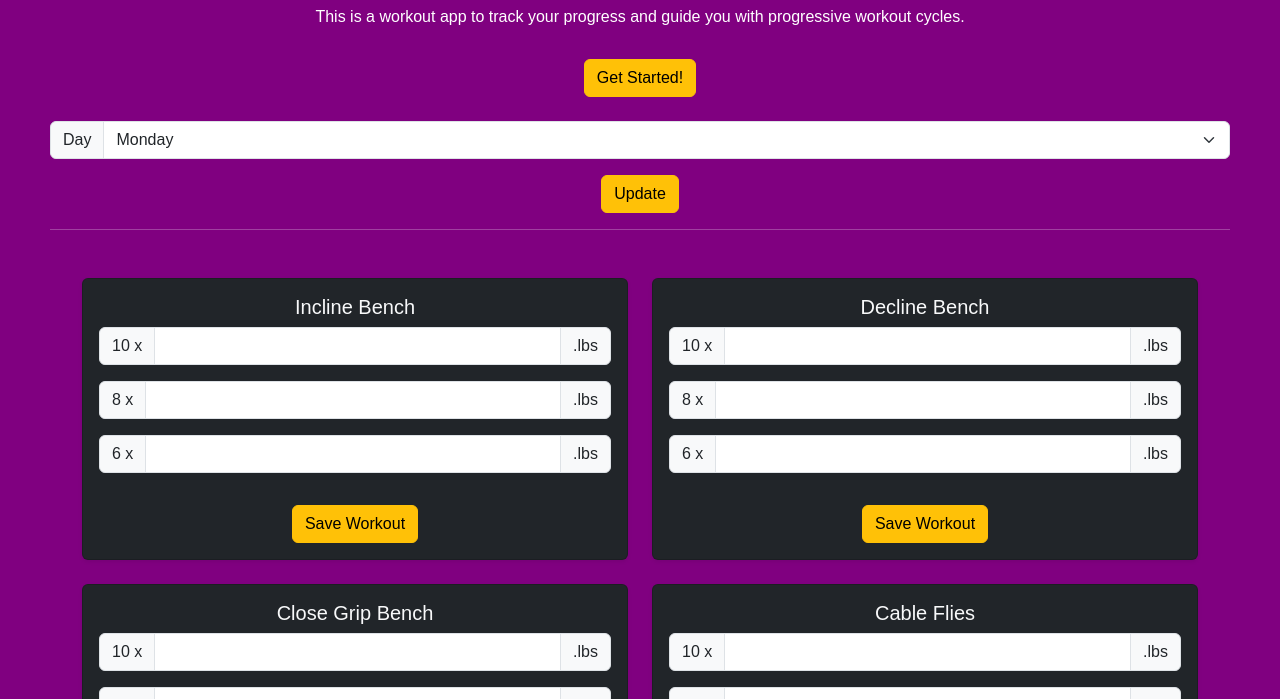
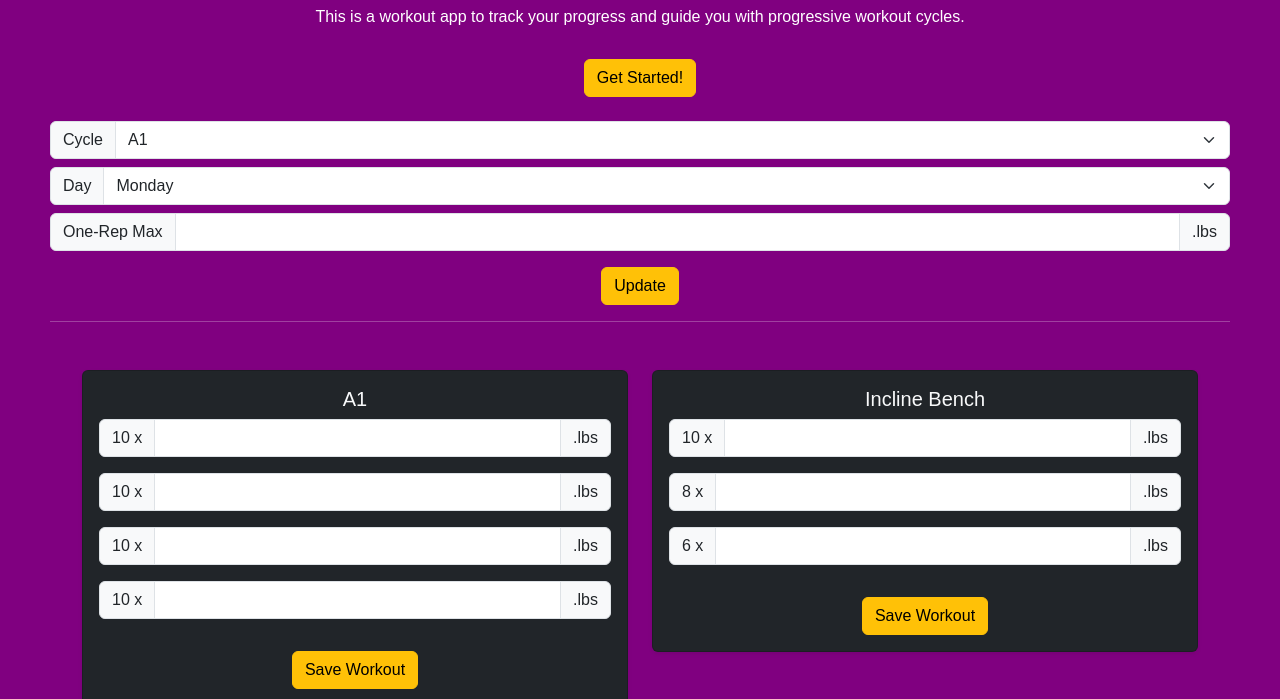
Before and after one commit to fearlesssean/PWA-Gym, a plain HTML site: page index.html in a window 1280 px wide. Both pictures are taken after a click on the button "Update". Shown: the part 101-800 px from the top of the page. Drawn offline with nearby package versions, Linux system fonts and the light colour scheme.

Commit message:
added new selection inputs and max

```diff
--- a/app.js
+++ b/app.js
@@ -11,15 +11,17 @@ window.onload = () => {
 
     // Select workout cycle and day
     const dayBtn = document.getElementById('day-btn');
+    const selectCycle = document.getElementById('select-cycle') || 'A1';
     const selectDay = document.getElementById('select-day') || 'Monday';
-    const selectCycle = document.getElementById('select-cycle');
-    const selectedMAX = 225;
+    const maxInput = document.getElementById('input-max') || 45;
 
-    // Event listener for day selection
+    // Event listener for day and cycle selection
     dayBtn.addEventListener('click', () => {
         // Clear the workout container
         container.innerHTML = "";
+        const selectedCycle = selectCycle.value; // Get the selected day from the dropdown
         const selectedDay = selectDay.value; // Get the selected day from the dropdown
+        const selectedMax = maxInput.value;
         // fetch json file
         fetch('workouts.json')
             .then(response => {
@@ -29,15 +31,13 @@ window.onload = () => {
                 return response.json();
             })
             .then(data => {
-                // Access the Monday workout
+                // Access the cycles workout
+                const workoutCycles = data.cycles[selectedCycle];
+                // Access the day workout
                 const selectedWorkout = data.workouts[selectedDay];
 
-                // Access the Monday workout
-                const workoutCycles = data.cycles;
-
-                // Loop through each exercise in selectedWorkout
-                for (const exerciseKey in selectedWorkout) {
-                    const exercise = selectedWorkout[exerciseKey];
+                function createForm(data, selectedMax) {
+                    const exercise = data;
                     // Create a col div for responsive layout
                     const col = document.createElement('div');
                     col.classList.add('col-md-6');
@@ -57,7 +57,7 @@ window.onload = () => {
 
                     // Add form element
                     const form = document.createElement('form');
-                    const formId = exerciseKey;
+                    const formId = exercise.title;
                     form.id = formId;
 
                     // Add input field name title
@@ -85,7 +85,7 @@ window.onload = () => {
                         input.type = 'number';
                         input.name = `set${i + 1}`;
                         if (exercise.percents) {
-                            input.value = Math.round(exercise.percents[rep] * selectedMAX / 5) * 5 || '';
+                            input.value = Math.round(exercise.percents[rep] * selectedMax / 5) * 5 || '';
                         }
                         input.classList.add('form-control');
 
@@ -120,6 +120,16 @@ window.onload = () => {
 
                     // Append the card to the container
                     container.appendChild(col);
+                }
+                // Create form for selected cycle
+                if (selectedDay == 'Monday' || selectedDay == 'Friday') {
+                    createForm(workoutCycles, selectedMax);
+                }
+
+                // Loop through each exercise in selectedWorkout
+                for (const exerciseKey in selectedWorkout) {
+                    const exercise = selectedWorkout[exerciseKey];
+                    createForm(exercise, null);
                 };
             })
             .catch(error => {
--- a/index.html
+++ b/index.html
@@ -20,6 +20,15 @@
         <button class="btn btn-warning mb-3" onclick="alert('Under construction - Coming Soon!')">Get Started!</button>
     </div>
     <div class="input-group mt-2">
+        <span class="input-group-text">Cycle</span>
+        <select id="select-cycle" class="form-select" type="text" name="select-cycle">
+            <option selected>A1</option>
+            <option>A2</option>
+            <option>A3</option>
+            <option>A4</option>
+        </select>
+    </div>
+    <div class="input-group mt-2">
         <span class="input-group-text">Day</span>
         <select id="select-day" class="form-select" type="text" name="select-day">
             <option selected>Monday</option>
@@ -27,6 +36,11 @@
             <option>Thursday</option>
             <option>Friday</option>
         </select>
+    </div>
+    <div class="input-group mt-2">
+        <span class="input-group-text">One-Rep Max</span>
+        <input id="input-max" class="form-control" type="number" min="45" max="900">
+        <span class="input-group-text">.lbs</span>
     </div>
     <button id="day-btn" class="btn btn-warning mt-3">Update</button>
     <hr>
```
